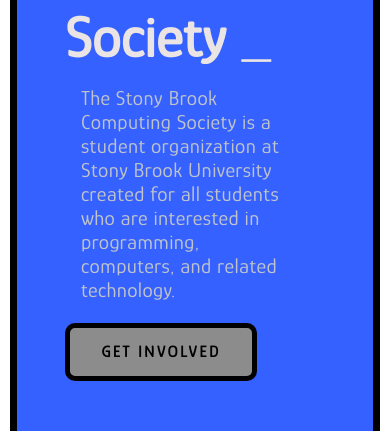
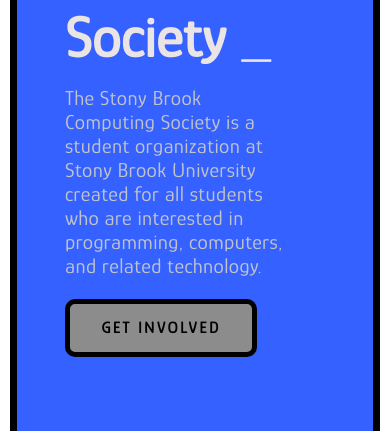
Before and after one commit to sbucomputingsociety/sbucomputingsociety.github.io, a React (Create React App) app: page / in a window 390 px wide. Shown: the part 490-921 px from the top of the page. Built offline with nearby package versions, Linux system fonts and the light colour scheme.

Commit message:
fixed all buttons

```diff
--- a/package.json
+++ b/package.json
@@ -11,6 +11,7 @@
     "react-dom": "^18.2.0",
     "react-icons": "^4.7.1",
     "react-router-dom": "^6.6.2",
+    "react-router-hash-link": "^2.4.3",
     "react-scripts": "5.0.1",
     "web-vitals": "^2.1.4"
   },
--- a/src/App.js
+++ b/src/App.js
@@ -4,12 +4,12 @@
 // All relevant components
 import NavBar from './components/NavBar';
 import Intro from './components/Intro';
-import ClubInitiatives from './components/ClubInitiatives';
 import Events from './components/Events';
 import YellowStripe from './components/YellowStripe';
 import AboutUs from './components/AboutUs';
 import StayConnected from './components/StayConnected';
 import Footer from './components/Footer';
+
 
 
 
@@ -53,12 +53,6 @@
       <div className="divider-wht"></div>
       <AboutUs></AboutUs>
 
-      {/* Club Initiatives */}
-      <div className="divider-ylw"></div>
-      <div className="divider-ylw"></div>
-      <ClubInitiatives></ClubInitiatives>
-
-
       {/* Upcoming */}
       <div className="divider-ylw"></div>
       <div className="divider-ylw"></div>
--- a/src/components/AboutUs.css
+++ b/src/components/AboutUs.css
@@ -109,23 +109,20 @@
     }
 }
 
-
-/* .btn-float{
-    position: relative;
-    top: 25px;
-    right: -150px;
+/* club initiative stuff */
+.init-outer{
+    margin: 0;
+    padding: 0;
+    border: solid black 7px;
 }
 
-.box-float{
-    position: relative;
-    right: -10px;
-
+.init-container{
+    display: flex;
+    flex-direction: row;
+    justify-content: center;
+    align-items: center;
+    margin-top: 20px;
+    margin-bottom: 20px;
+    /* background-color: var(--secondaryColor); */
+    flex-wrap: wrap;
 }
-
-.frame-float{
-    position: absolute;
-    width: 70%;
-    height:68%;
-    left: 180px;
-    top: 150px;
-} */
--- a/src/components/AboutUs.js
+++ b/src/components/AboutUs.js
@@ -1,18 +1,73 @@
 import './AboutUs.css';
 import TeamPicSlider from './TeamPicSlider';
+import { HashLink } from 'react-router-hash-link';
+
+// club initiative stuff
+import InitCards from './InitCards';
+import Aos from "aos";
+import "aos/dist/aos.css";
+import {useEffect} from "react";
+
+const inits = [
+    {
+        link: '#',
+        image: 'posters/GBM_1_Intro_9_14_2022.jpg',
+        title: 'Technical Workshops',
+        description: 'Led by eboard memebrs, these meetings introduce cs concepts and skillsets relavent to career success.'
+    },
+    {
+        link: '#',
+        image: 'posters/SBCS_Mentorship_Program_Flyer.png',
+        title: 'Special Programs',
+        description: 'Striving to share resources, we offer mentorships that connect members with experienced alumini.'
+    },
+    {
+        link: '#',
+        image: 'pictures/gallary/Roth3.jpg',
+        title: 'Club Events',
+        description: 'SBCS work with clubs and faculty members to host guest speakers, competitions, socials, and more!'
+    },
+]
+//------------------------------------------
 
 function AboutUs() {
 
+    useEffect(() => {
+        Aos.init({duration: 780});
+    }, []);
+
     return(
+        <div>
             <div className="about-us-container">
                 <TeamPicSlider className="team-pic"></TeamPicSlider>
                 <div className="text-box">
                     <h3 className="about-us-title">About Us</h3>
                     <h4 className="about-us-para">At SBCS, we hope to create a welcoming and fun environment for anyone interested in computer science. As an official chapter of the Association for Computing Machinery, the world's largest educational and scientific computing society, we strive to share both educational resources and professional networking opportunities with our members. </h4>
                     <div className="about-us-btn-box">
-                    <a className="about-us-btn" href="/#">Our Initiatives</a>
+                        <HashLink className="about-us-btn" smooth to='#jump'>Our Initiatives</HashLink>
                     </div>
                 </div>
+            </div>
+
+
+            {/* club initiative stuff */}
+            <div className="divider-ylw"></div>
+            <div className="divider-ylw"></div>
+
+            <div className="init-outer" id='jump'>
+                <div className="init-container" data-aos="fade-up">
+                    {inits.map(i => (
+                        <InitCards
+                            image={i.image}
+                            title={i.title}
+                            description={i.description}
+                        />
+                    ))}
+                </div>
+            </div>
+
+            {/* ------------------------------------------ */}
+
         </div>
     );
 }
--- a/src/components/ClubInitiatives.css
+++ /dev/null
@@ -1,30 +0,0 @@
-*{
-    padding: 0;
-    margin: 0;
-    box-sizing: border-box;
-    font-weight: bold;
-}
-
-:root{
-    --mainColor: #3461FF;
-    --mainColorLighter: #4f71ef;
-    --secondaryColor: #FACA4E;
-    --textColor: rgb(255, 255, 255);
-}
-
-.init-outer{
-    margin: 0;
-    padding: 0;
-    border: solid black 7px;
-}
-
-.init-container{
-    display: flex;
-    flex-direction: row;
-    justify-content: center;
-    align-items: center;
-    margin-top: 20px;
-    margin-bottom: 20px;
-    /* background-color: var(--secondaryColor); */
-    flex-wrap: wrap;
-}
--- a/src/components/ClubInitiatives.js
+++ /dev/null
@@ -1,50 +0,0 @@
-import './ClubInitiatives.css';
-import InitCards from './InitCards';
-
-import Aos from "aos";
-import "aos/dist/aos.css";
-import {useEffect} from "react";
-
-const inits = [
-    {
-        link: '#',
-        image: 'posters/GBM_1_Intro_9_14_2022.jpg',
-        title: 'Technical Workshops',
-        description: 'Led by eboard memebrs, these meetings introduce cs concepts and skillsets relavent to career success.'
-    },
-    {
-        link: '#',
-        image: 'posters/SBCS_Mentorship_Program_Flyer.png',
-        title: 'Special Programs',
-        description: 'Striving to share resources, we offer mentorships that connect members with experienced alumini.'
-    },
-    {
-        link: '#',
-        image: 'pictures/gallary/Roth3.jpg',
-        title: 'Club Events',
-        description: 'SBCS work with clubs and faculty members to host guest speakers, competitions, socials, and more!'
-    },
-]
-
-function ClubInitiatives(){
-
-    useEffect(() => {
-        Aos.init({duration: 780});
-    }, []);
-
-    return(
-        <div className="init-outer">
-            <div className="init-container" data-aos="fade-up">
-                {inits.map(i => (
-                    <InitCards
-                        image={i.image}
-                        title={i.title}
-                        description={i.description}
-                    />
-                ))}
-            </div>
-        </div>
-    )
-}
-
-export default ClubInitiatives;
--- a/src/components/Intro.css
+++ b/src/components/Intro.css
@@ -23,7 +23,6 @@
 
 /* flex items-center py-12 px-20 bg-main-blue mt-3 border-7 border-black border-r-main-blue */
 .outer {
-
     padding-right: 5rem;
     padding-left: 5rem;
     padding-top: 3rem;
@@ -64,7 +63,7 @@
 }
 
 .get-involved-btn:hover{
-    background-color: #5e5a5a;
+    background-color: #979ca8;
     transform: scale(1.025);
 }
 
@@ -76,6 +75,7 @@
     color:#eae4e4;
     font-weight:lighter;
     line-height: normal;
+    padding-left: 0;
 }
 
 .sbcs-intro-bold{
@@ -86,6 +86,7 @@
 .sbcs-description{
     text-align: left;
     padding: 1rem;
+    padding-left: 0;
     font-size: 1.3rem;
     color:#c0c3ca;
     font-weight:normal;
--- a/src/components/Intro.js
+++ b/src/components/Intro.js
@@ -3,6 +3,7 @@
 import Aos from "aos";
 import "aos/dist/aos.css";
 import {useEffect} from "react";
+
 
 function Intro() {
 
@@ -17,7 +18,7 @@
                     <h1 className="sbcs-intro">We are the <span className="sbcs-intro-bold">Stony Brook Computing Society</span> _</h1>
                     <h4 className="sbcs-description">The Stony Brook Computing Society is a student organization at Stony Brook University created for all students who are interested in programming, computers, and related technology.</h4>
                     {/* <a className="py-3 px-7 mr-auto text-2xl font-bold border-5 bg-main-gray border-black inline-block leading-tight shadow-md hover:bg-hover-gray hover:shadow-lg focus:bg-hover-gray focus:shadow-lg focus:outline-none focus:ring-0 active:bg-hover-gray active:shadow-lg transition duration-150 ease-in-out" href="/#">Get Involved</a> */}
-                    <button className="get-involved-btn">Get Involved</button>
+                    <a className="get-involved-btn" href="https://www.instagram.com/sbucomputingsociety/">Get Involved</a>
                 </div>
                 <img className="computer-logo" src="logos/web-logo-b-cropped.png" alt="logo" data-aos="fade-up"></img>
             </div>
--- a/src/components/TeamPicSlider.css
+++ b/src/components/TeamPicSlider.css
@@ -23,6 +23,7 @@
 
 @media only screen and  (max-width: 1024px){
     .team-pic-box{
+        width: 70%;
         min-width: 319px;
         height: auto;
     }
```
Also changed, not shown: 1 other file (tests, documents, lock files or other folders). Lines whose indentation alone changed are shown as unchanged.
